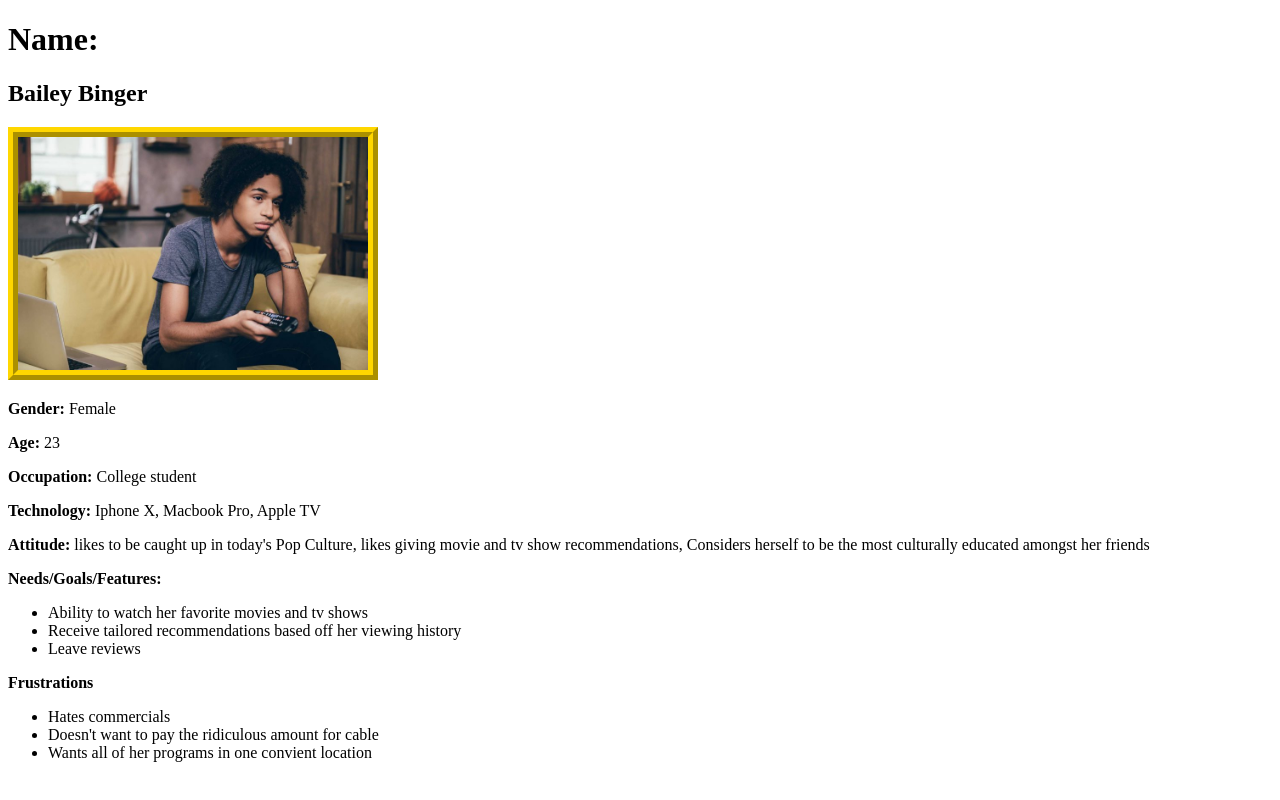
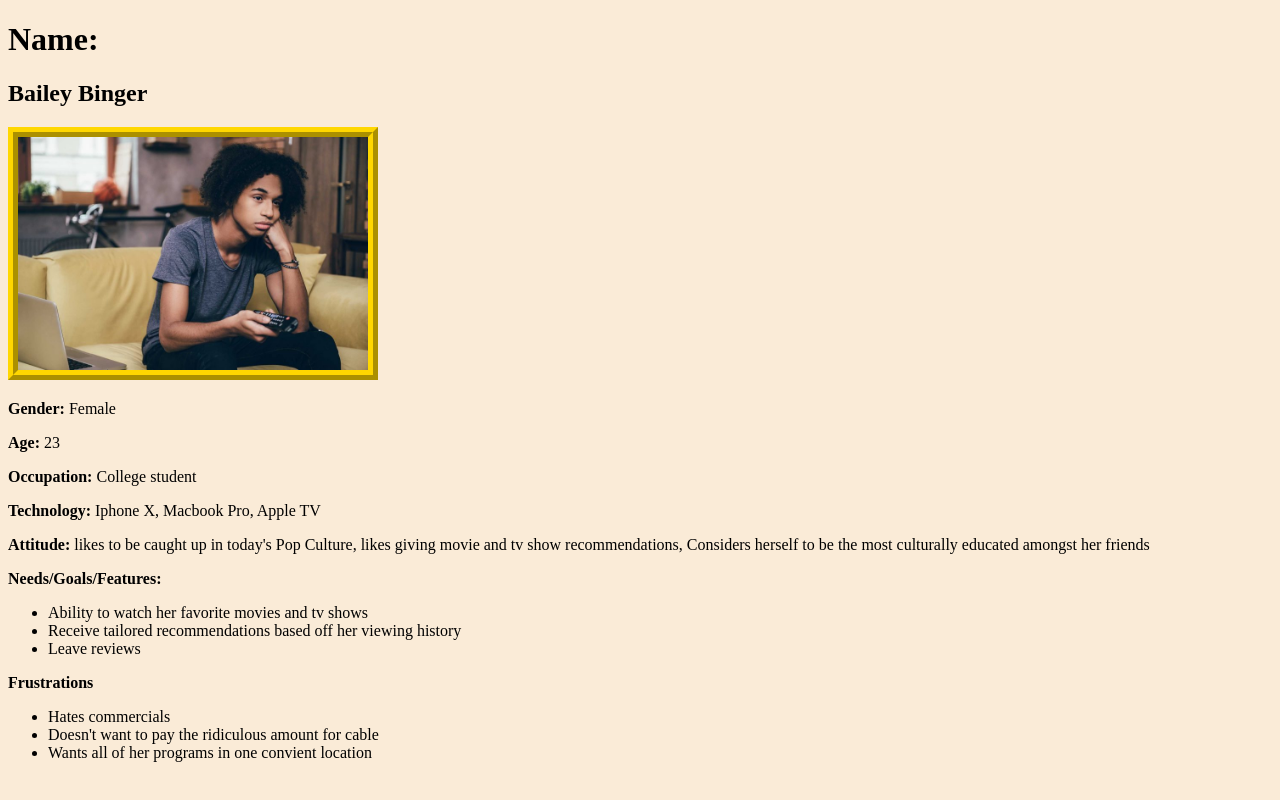
Before and after one commit to jmashke4/data-design, a PHP site: page /persona.php in a window 1280 px wide. Run offline with PHP 8.4, Linux system fonts and the light colour scheme.

Commit message:
added background color to persona

```diff
--- a/epic/styles.css
+++ b/epic/styles.css
@@ -2,3 +2,6 @@
 	border: 10px ridge gold;
 	width: 350px;
 }
+body {
+	background-color: antiquewhite;
+}
```
